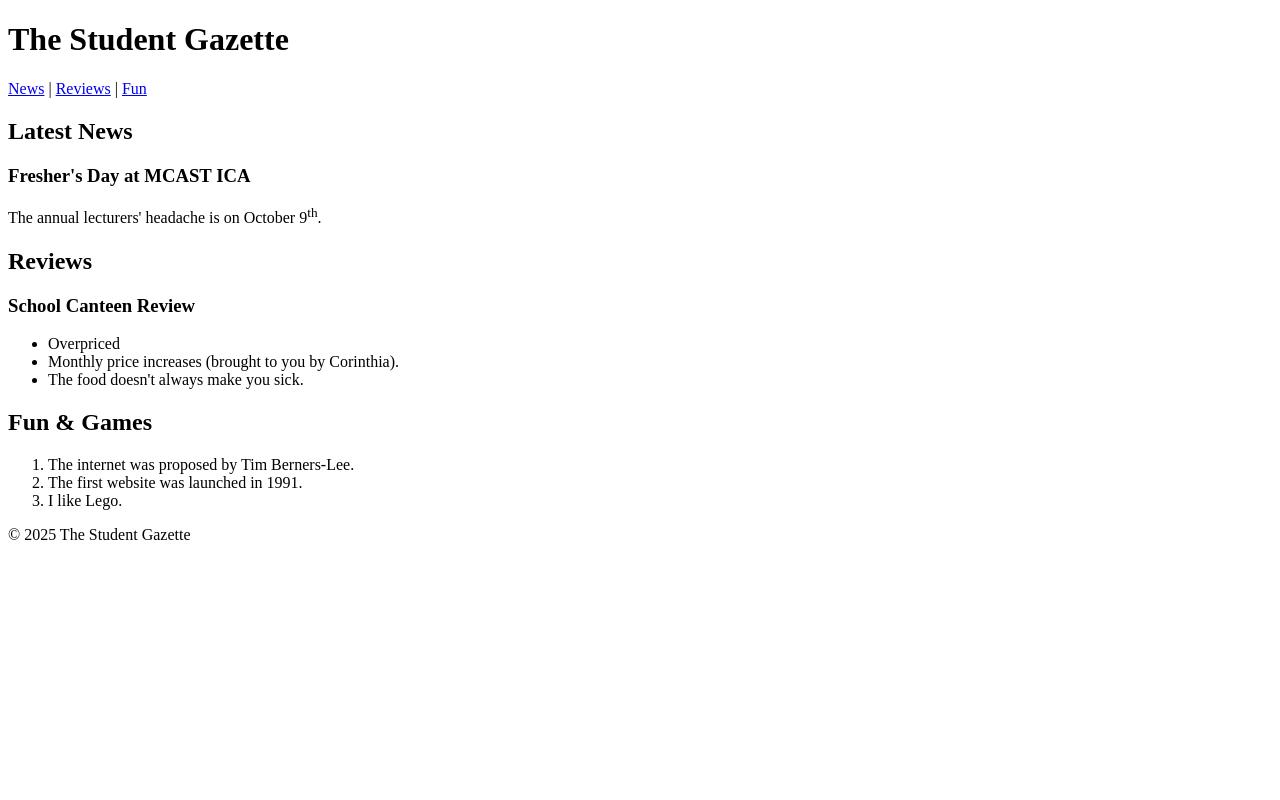
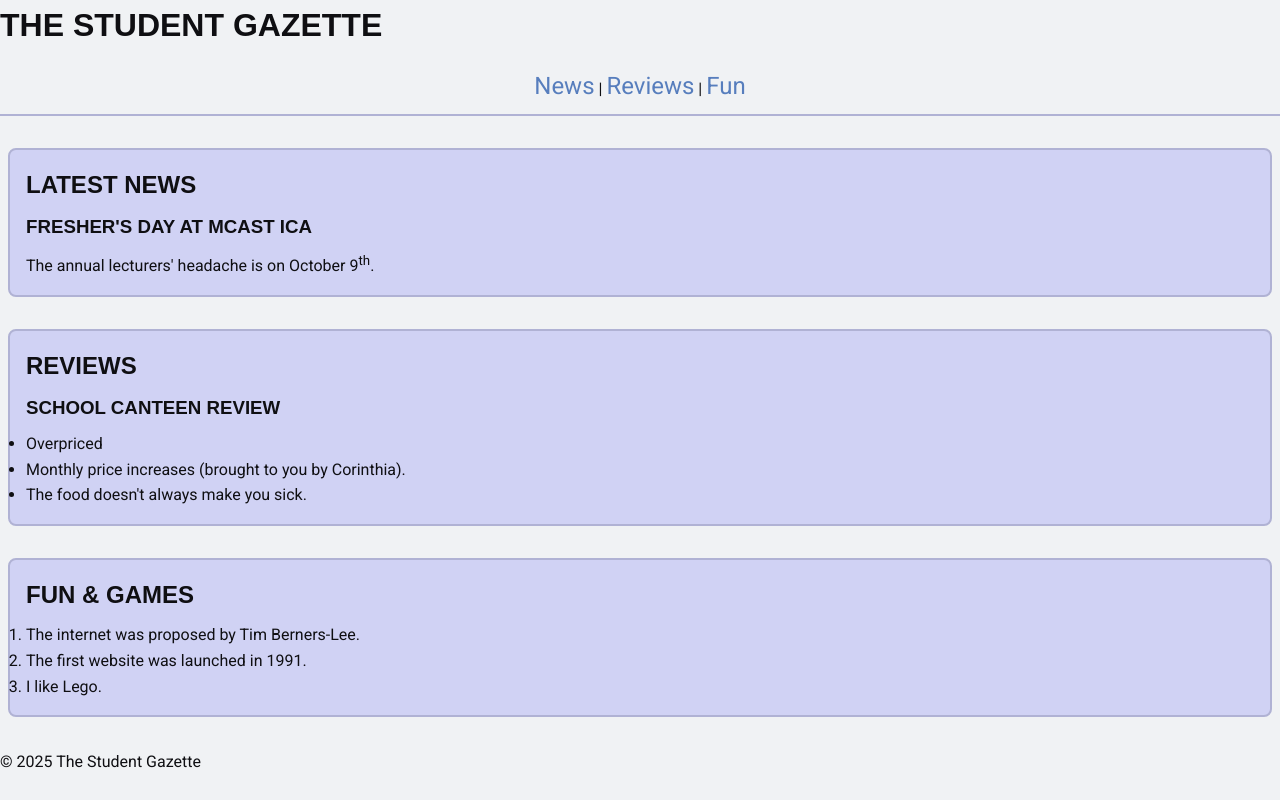
Before and after one commit to reddcaruana/website-design-group-c, a plain HTML site: page index.html in a window 1280 px wide. Drawn offline with Linux system fonts and the light colour scheme; a web font is replaced by a local one.

Commit message:
Basic CSS styling

```diff
--- a/index.html
+++ b/index.html
@@ -3,6 +3,13 @@
 <head>
     <meta charset="UTF-8">
     <meta name="viewport" content="width=device-width, initial-scale=1.0">
+
+    <!-- Google fonts always load before our CSS -->
+    <link rel="preconnect" href="https://fonts.googleapis.com">
+    <link rel="preconnect" href="https://fonts.gstatic.com" crossorigin>
+    <link href="https://fonts.googleapis.com/css2?family=BBH+Sans+Hegarty&family=Roboto:ital,wght@0,100..900;1,100..900&display=swap" rel="stylesheet">
+    <link rel="stylesheet" href="style.css">
+
     <title>My Website</title>
 </head>
 <body>
--- /dev/null
+++ b/style.css
@@ -0,0 +1,56 @@
+/* This is a CSS comment */
+/* CSS Reset -> resets the style of everything */
+* {
+    margin: 0;
+    padding: 0;
+}
+
+body {
+    background-color: #f0f2f4; /* background color */
+    font-family: Roboto, Arial, Helvetica, sans-serif; /* main font */
+    color: #0f0f12; /* font color */
+    line-height: 1.6; /* line separation */
+}
+
+h1, h2, h3, h4, h5, h6 {
+    font-family: 'BBH Sans Hegarty', Arial, Helvetica, sans-serif;
+    text-transform: uppercase;
+    margin-bottom: 0.5rem; /* rem -> font size of the body (default: 16px) */
+}
+
+nav {
+    border-bottom-color: #b0b2d4;
+    border-bottom-width: 2px;
+    border-bottom-style: solid;
+
+    text-align: center;
+
+    padding: 0.5rem;
+}
+
+/* This next part only changes the navigation links */
+nav a {
+    color: #577ebd;
+    font-size: 1.5rem;
+    text-decoration: none;
+}
+/* This is what happens when we hover over a link */
+nav a:hover {
+    color: #4c6894;
+    text-decoration: underline;
+    font-style: italic;
+}
+
+section {
+    background-color: #d0d2f4;
+    padding: 1rem;
+
+    border-color: #b0b2d4;
+    border-width: 2px;
+    border-style: solid;
+    border-radius: 8px;
+
+    margin: 0.5rem;
+    margin-top: 2rem;
+    margin-bottom: 2rem;
+}
```
